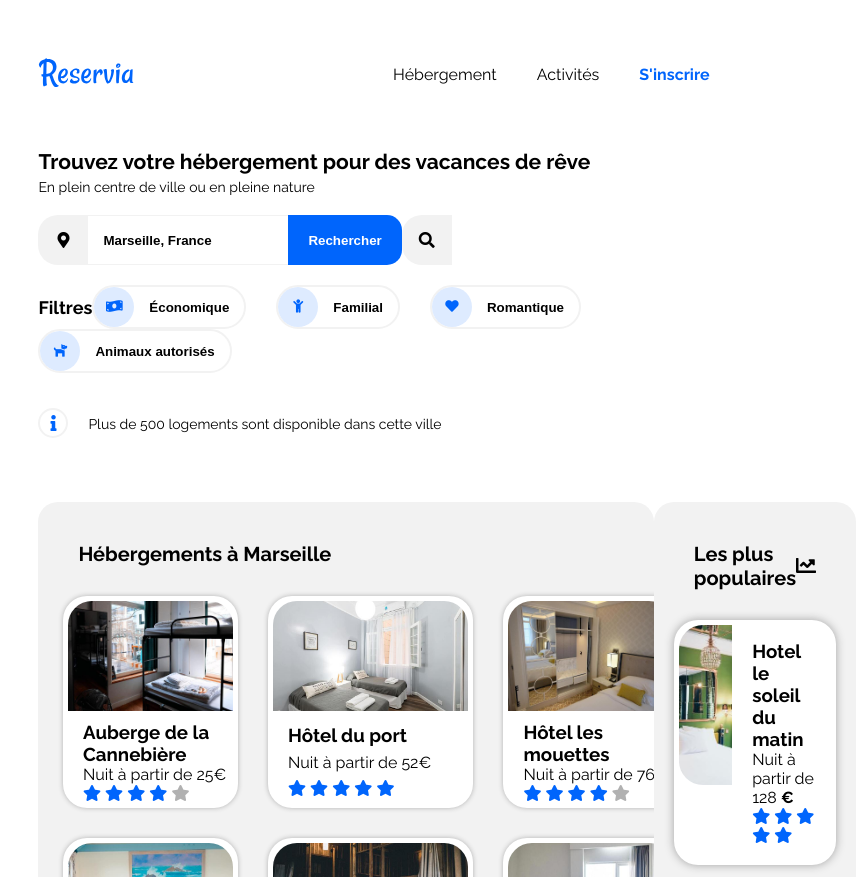
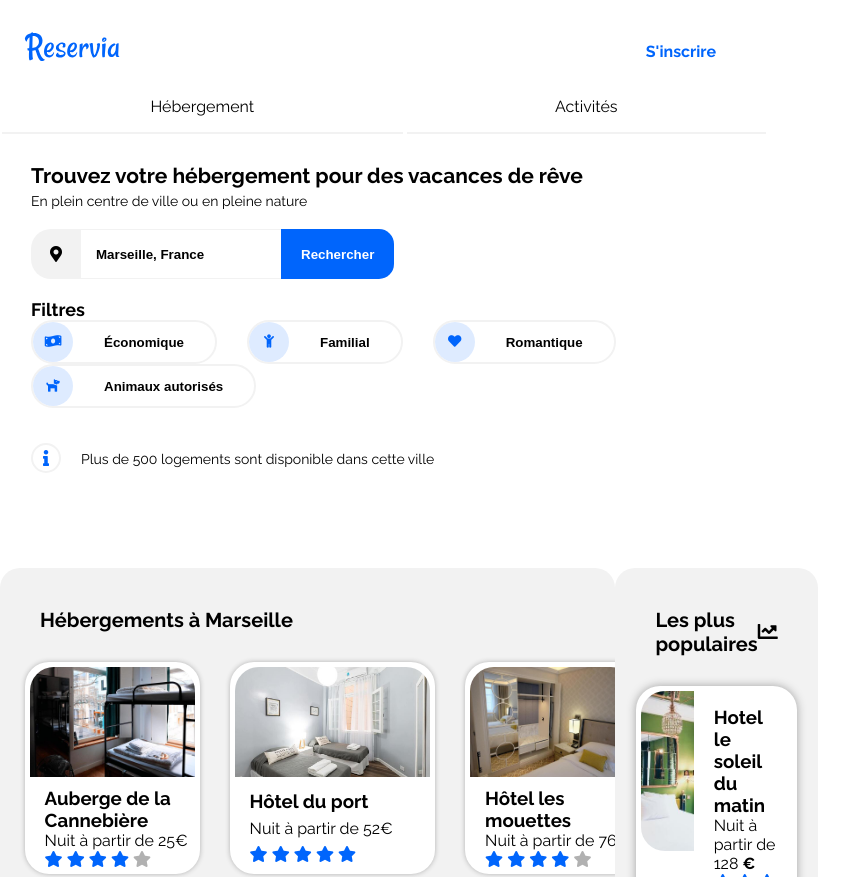
Before and after one commit to VitomiT/Projet2_Reservia, a plain HTML site: page index.html in a window 768 px wide. Shown: the top 877 px of the page, 859 px wide, since content can reach past the window. Drawn offline with Linux system fonts and the light colour scheme.

Commit message:
premiere parti resposive ipad (header)

```diff
--- a/style.css
+++ b/style.css
@@ -109,6 +109,9 @@ nav ul {
     font-weight: bold;
     padding-left: 20px;
     padding-right: 20px;
+}
+.search-icon{
+display: none;
 }
 
 /* filters */
@@ -238,9 +241,9 @@ nav ul {
 }
 
 .affiche-plus {
-    margin: 60px 0px 45px 35px;
+    margin: 70px 0px 70px 57px;
     border: none;
-    font-size: 20px;
+    font-size: 23px;
     font-weight: bold;
 }
 
@@ -502,7 +505,7 @@ nav ul {
 
 /* adaptation écran iphone */
 
-@media screen and (min-width: 375px) and (max-width: 767px) {
+@media screen and (min-width: 370px) and (max-width: 767px) {
     .container {
         margin: unset;
     }
@@ -662,3 +665,65 @@ nav ul {
         font-size: 1.5rem;
     }
 }
+
+@media screen and (min-width: 768px) and (max-width: 1279px) {
+    .container {
+        margin: unset;
+    }
+    /* Header */
+    .search {
+        margin: 31px;
+    }
+    .search-icon{
+        display: none;
+    }
+    nav img {
+        padding: 1.5rem 1.5rem;
+    }
+    nav {
+        padding: unset;
+        position: relative;
+        display: block;
+        padding-bottom: 1rem;
+    }
+    nav li:last-child {
+        position: absolute;
+        top: 2.6rem;
+        right: 2rem;
+    }
+    nav ul {
+        justify-content: space-around;
+    }
+    .nav-link:nth-child(1), .nav-link:nth-child(2) {
+        border-top: none;
+        border-bottom: 2px solid #F2F2F2;
+    }
+    .nav-link:hover {
+        border-top: none;
+        border-bottom: 2px solid #0065FC;
+    }
+    .nav-link {
+        padding: 1rem 9.28rem;
+    }
+    .nav-subscribe {
+        padding-left: unset;
+        font-weight: bold;
+        color: #0065FC;
+    }
+    .recherche h1 {
+        font-size: 1.4rem;
+        padding-bottom: 0.8rem;
+    }
+    .recherche p {
+        padding-bottom: 1.5rem;
+    }
+    .filters h2 {
+        width: 100%;
+    }
+    .filters span {
+        margin: 0 1rem;
+    }
+    .filter button {
+        margin-right: 15%;
+    }
+}
```
